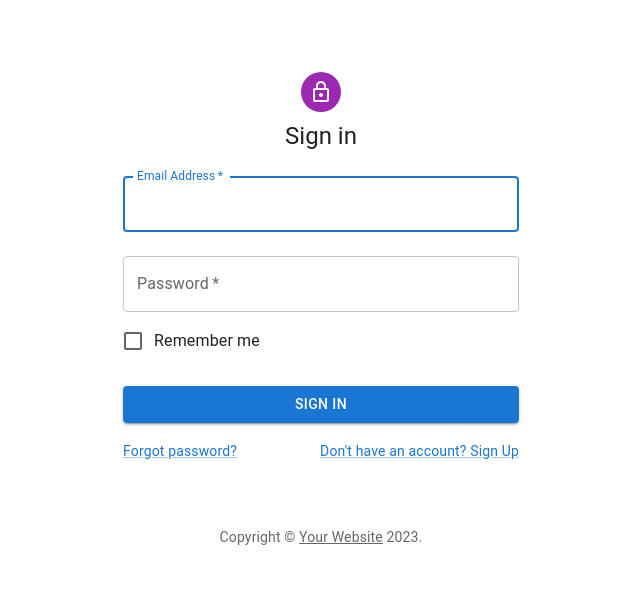
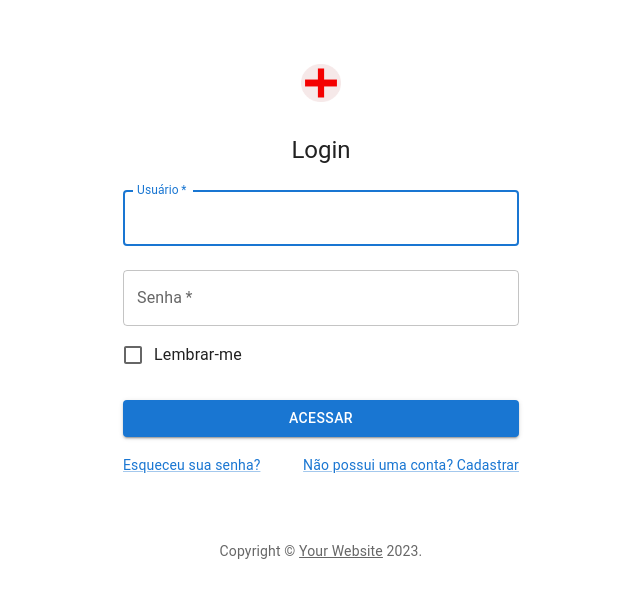
Before and after one commit to mateusvg/electron_sistema_atestado_medico_Type_script-_desktop, a React (Create React App) app: page / in a window 1280 px wide. Shown: the top 598 px of the page, without its empty margins (319-959 px from the left). Built offline with nearby package versions, Linux system fonts and the light colour scheme.

Commit message:
login translate e altereted logo

```diff
--- a/src/pages/Login.tsx
+++ b/src/pages/Login.tsx
@@ -15,6 +15,7 @@ import { createTheme, ThemeProvider } from '@mui/material/styles';
 import { useNavigate } from 'react-router-dom';
 import { useContext } from "react";
 import { Login } from "../contexts/Login";
+import LogoX from '../assets/img/LogoX.png'
 
 function Copyright(props: any) {
     return (
@@ -64,11 +65,9 @@ export default function SignIn() {
                         alignItems: 'center',
                     }}
                 >
-                    <Avatar sx={{ m: 1, bgcolor: 'secondary.main' }}>
-                        <LockOutlinedIcon />
-                    </Avatar>
-                    <Typography component="h1" variant="h5">
-                        Sign in
+                    <img src={LogoX} alt="Logo" width={"10%"} />
+                    <Typography component="h1" variant="h5" marginTop={4}>
+                        Login
                     </Typography>
                     <Box component="form" onSubmit={handleSubmit} noValidate sx={{ mt: 1 }}>
                         <TextField
@@ -76,7 +75,7 @@ export default function SignIn() {
                             required
                             fullWidth
                             id="email"
-                            label="Email Address"
+                            label="Usuário"
                             name="email"
                             autoComplete="email"
                             autoFocus
@@ -86,14 +85,14 @@ export default function SignIn() {
                             required
                             fullWidth
                             name="password"
-                            label="Password"
+                            label="Senha"
                             type="password"
                             id="password"
                             autoComplete="current-password"
                         />
                         <FormControlLabel
                             control={<Checkbox value="remember" color="primary" />}
-                            label="Remember me"
+                            label="Lembrar-me"
                         />
                         <Button
                             type="submit"
@@ -102,17 +101,17 @@ export default function SignIn() {
                             sx={{ mt: 3, mb: 2 }}
                             onClick={() => {handleClick()}}
                         >
-                            Sign In
+                            Acessar
                         </Button>
                         <Grid container>
                             <Grid item xs>
                                 <Link href="#" variant="body2">
-                                    Forgot password?
+                                    Esqueceu sua senha?
                                 </Link>
                             </Grid>
                             <Grid item>
                                 <Link href="#" variant="body2">
-                                    {"Don't have an account? Sign Up"}
+                                    {"Não possui uma conta? Cadastrar"}
                                 </Link>
                             </Grid>
                         </Grid>
```
